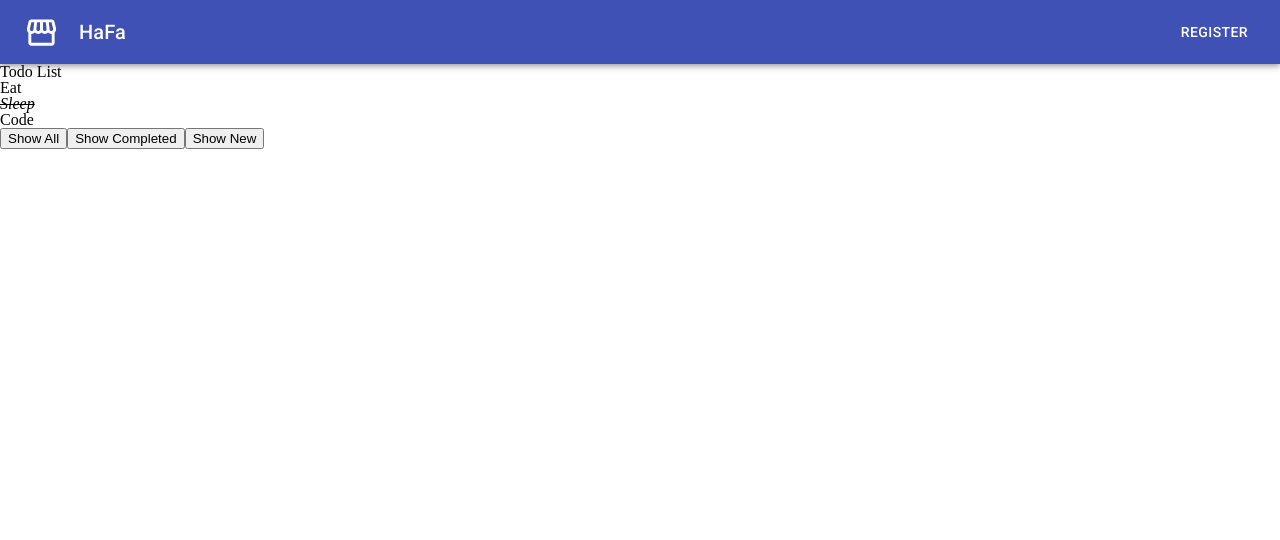
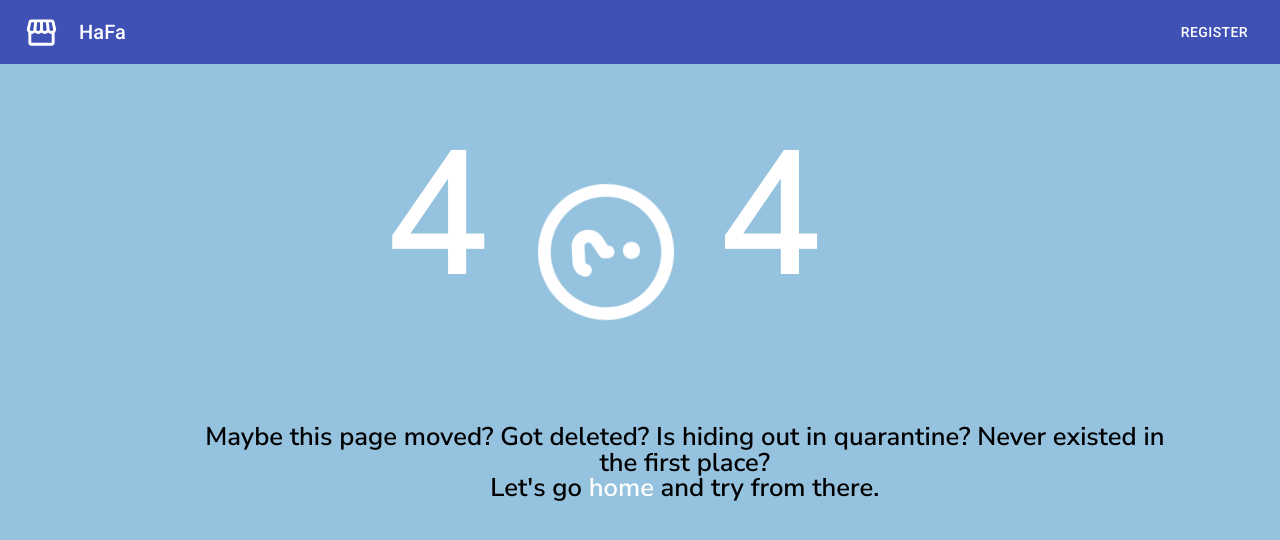
Before and after one commit to hoapha1009/shop-cart, a React (Create React App) app: page /todos in a window 1280 px wide. Shown: the top 540 px of the page. Built offline with nearby package versions, Linux system fonts and the light colour scheme.

Commit message:
Feat: Build userApi, userSlice; send Api to register

```diff
--- a/src/App.tsx
+++ b/src/App.tsx
@@ -1,11 +1,10 @@
-import React from "react";
-import { Route, Switch } from "react-router";
-import "./App.css";
-import Header from "./components/Header";
-import NotFound from "./components/NotFound";
-import CounterFeature from "./features/Counter";
-import TodoFeature from "./features/Todo";
-import "./reset.css";
+import React from 'react';
+import { Route, Switch } from 'react-router';
+import './App.css';
+import Header from './components/Header';
+import NotFound from './components/NotFound';
+import CounterFeature from './features/Counter';
+import './reset.css';
 
 function App() {
     return (
@@ -13,8 +12,7 @@ function App() {
             <Header />
 
             <Switch>
-                <Route component={CounterFeature} path="/" exact />
-                <Route component={TodoFeature} path="/todos" />
+                <Route component={CounterFeature} path='/' exact />
 
                 <Route component={NotFound} />
             </Switch>
--- /dev/null
+++ b/src/api/userApi.ts
@@ -0,0 +1,27 @@
+import axiosClient from './axiosClient';
+
+interface ServerData {
+    jwt: string;
+    user: any;
+}
+
+interface ServerResponse {
+    data: ServerData;
+}
+
+interface userData {
+    fullName?: string;
+    username?: string;
+    email?: string;
+    password?: string;
+    retypePassword?: string;
+}
+
+const userApi = {
+    register(data: userData) {
+        const url = '/auth/local/register';
+        return axiosClient.post<ServerResponse>(url, data);
+    },
+};
+
+export default userApi;
--- a/src/app/store.ts
+++ b/src/app/store.ts
@@ -1,8 +1,10 @@
-import { configureStore } from "@reduxjs/toolkit";
-import counterReducer from "../features/Counter/couterSlice";
+import { configureStore } from '@reduxjs/toolkit';
+import counterReducer from '../features/Counter/couterSlice';
+import userReducer from '../features/Auth/userSlice';
 
 const rootReducer = {
     counter: counterReducer,
+    user: userReducer,
 };
 
 const store = configureStore({
--- a/src/features/Auth/Register/index.tsx
+++ b/src/features/Auth/Register/index.tsx
@@ -1,18 +1,31 @@
-import React from "react";
-import RegisterForm from "../RegisterForm";
+import { unwrapResult } from '@reduxjs/toolkit';
+import React from 'react';
+import { useAppDispatch } from '../../../app/hooks';
+import RegisterForm from '../RegisterForm';
+import { register } from '../userSlice';
 
 type Inputs = {
     fullName: string;
     email: string;
     password: string;
     retypePassword: string;
-};
-
-const onSubmit = (values: Inputs) => {
-    console.log("Values", values);
+    username?: string;
 };
 
 const Register = () => {
+    const dispatch = useAppDispatch();
+
+    const onSubmit = async (values: Inputs) => {
+        try {
+            values.username = values.email;
+            const action = register(values);
+            const resultAction = await dispatch(action);
+            const user = unwrapResult(resultAction);
+            console.log('New user', user);
+        } catch (error) {
+            console.log('Failed to register', error);
+        }
+    };
     return (
         <div>
             <RegisterForm onSubmit={onSubmit} />
--- a/src/features/Auth/RegisterForm/index.tsx
+++ b/src/features/Auth/RegisterForm/index.tsx
@@ -52,7 +52,7 @@ const useStyles = makeStyles((theme) => ({
 export default function RegisterForm(props: P) {
     const { onSubmit } = props;
     const classes = useStyles();
-    const regex = /^(?=.*?[A-Z])(?=.*?[a-z])(?=.*?[0-9])(?=.*?[#?!@$%^&*-]).{8,}$/;
+    // const regex = /^(?=.*?[A-Z])(?=.*?[a-z])(?=.*?[0-9])(?=.*?[#?!@$%^&*-]).{8,}$/;
     const schema = yup.object().shape({
         fullName: yup
             .string()
@@ -68,13 +68,11 @@ export default function RegisterForm(props: P) {
             .string()
             .required('Enter email!')
             .email('Please enter a valid email!'),
-        password: yup
-            .string()
-            .required('Please enter password!')
-            .matches(
-                regex,
-                'Password must contain at least 8 characters, one uppercase, one lowercase, one number and one special character!'
-            ),
+        password: yup.string().required('Please enter password!'),
+        // .matches(
+        //     regex,
+        //     'Password must contain at least 8 characters, one uppercase, one lowercase, one number and one special character!'
+        // ),
         retypePassword: yup
             .string()
             .required('Please confirm your password!')
--- /dev/null
+++ b/src/features/Auth/userSlice.ts
@@ -0,0 +1,47 @@
+import { createAsyncThunk, createSlice } from '@reduxjs/toolkit';
+import userApi from '../../api/userApi';
+
+interface UsersState {
+    current: any;
+    settings: any;
+}
+
+interface userData {
+    fullName?: string;
+    username?: string;
+    email?: string;
+    password?: string;
+    retypePassword?: string;
+}
+
+const initialState: UsersState = {
+    current: {},
+    settings: {},
+};
+
+export const register = createAsyncThunk(
+    'user/register',
+    // if you type your function argument here
+    async (payload: userData) => {
+        const data: any = await userApi.register(payload);
+        //save data to local storage
+        localStorage.setItem('access_token', data.jwt);
+        localStorage.setItem('user', JSON.stringify(data.user));
+
+        return data.user;
+    }
+);
+
+const userSlice = createSlice({
+    name: 'counter',
+    initialState,
+    reducers: {},
+    extraReducers: (builder) => {
+        builder.addCase(register.fulfilled, (state, action) => {
+            state.current = action.payload;
+        });
+    },
+});
+
+const { reducer } = userSlice;
+export default reducer;
--- a/src/features/Todo/components/TodoList/index.tsx
+++ /dev/null
@@ -1,42 +0,0 @@
-import classnames from "classnames";
-import React from "react";
-import "./styles.scss";
-
-interface TodoItem {
-    id: number;
-    title: string;
-    status: string;
-}
-
-type P = {
-    todoList: TodoItem[];
-    onTodoClick: (todo: TodoItem, idx: number) => void;
-};
-
-const TodoList: React.FC<P> = ({ todoList, onTodoClick }) => {
-    const todoClickHandler = (todo: TodoItem, idx: number) => {
-        if (!onTodoClick) return;
-
-        onTodoClick(todo, idx);
-    };
-
-    return (
-        <ul>
-            {todoList.map((todo, idx) => {
-                return (
-                    <li
-                        key={todo.id}
-                        onClick={() => todoClickHandler(todo, idx)}
-                        className={classnames({
-                            active: todo.status === "completed",
-                        })}
-                    >
-                        {todo.title}
-                    </li>
-                );
-            })}
-        </ul>
-    );
-};
-
-export default TodoList;
--- a/src/features/Todo/components/TodoList/styles.scss
+++ /dev/null
@@ -1,4 +0,0 @@
-.active {
-    font-style: italic;
-    text-decoration: line-through;
-}
--- a/src/features/Todo/index.tsx
+++ /dev/null
@@ -1,115 +0,0 @@
-import React, { useEffect, useMemo, useState } from "react";
-import TodoList from "./components/TodoList";
-import "./styles.scss";
-import queryString from "query-string";
-import { useHistory, useLocation, useRouteMatch } from "react-router";
-
-interface TodoItem {
-    id: number;
-    title: string;
-    status: string;
-}
-
-const TodoFeature = () => {
-    const location = useLocation();
-    const history = useHistory();
-    const match = useRouteMatch();
-
-    const [filtered, setFiltered] = useState(() => {
-        const params = queryString.parse(location.search);
-
-        return params.status || "all";
-    });
-
-    const [todoList, setTodoList] = useState<TodoItem[]>((): TodoItem[] => {
-        return [
-            {
-                id: 1,
-                title: "Eat",
-                status: "new",
-            },
-            {
-                id: 2,
-                title: "Sleep",
-                status: "completed",
-            },
-            {
-                id: 3,
-                title: "Code",
-                status: "new",
-            },
-        ];
-    });
-
-    const handleTodoClick = (todo: TodoItem, idx: number) => {
-        const newTodoList = [...todoList];
-
-        const newTodo = {
-            ...newTodoList[idx],
-            status:
-                newTodoList[idx].status === "completed" ? "new" : "completed",
-        };
-
-        newTodoList[idx] = newTodo;
-
-        setTodoList(newTodoList);
-    };
-
-    const handleShowAllClick = () => {
-        const queryParams = {
-            status: "all",
-        };
-        history.push({
-            pathname: match.path,
-            search: queryString.stringify(queryParams),
-        });
-    };
-
-    const handleShowCompletedClick = () => {
-        const queryParams = {
-            status: "completed",
-        };
-        history.push({
-            pathname: match.path,
-            search: queryString.stringify(queryParams),
-        });
-    };
-
-    const handleShowNewClick = () => {
-        const queryParams = {
-            status: "new",
-        };
-        history.push({
-            pathname: match.path,
-            search: queryString.stringify(queryParams),
-        });
-    };
-
-    useEffect(() => {
-        const params = queryString.parse(location.search);
-        setFiltered(params.status || "all");
-    }, [location.search]);
-
-    const renderTodoList = useMemo(() => {
-        return todoList.filter(
-            (todo) => todo.status === filtered || filtered === "all"
-        );
-    }, [todoList, filtered]);
-
-    return (
-        <div>
-            <h3>Todo List</h3>
-            <TodoList todoList={renderTodoList} onTodoClick={handleTodoClick} />
-
-            <div>
-                <button onClick={handleShowAllClick}>Show All</button>
-                <button onClick={handleShowCompletedClick}>
-                    Show Completed
-                </button>
-                <button onClick={handleShowNewClick}>Show New</button>
-            </div>
-        </div>
-    );
-};
-
-export default TodoFeature;
```
Also changed, not shown: src/features/Todo/styles.scss (deleted).
